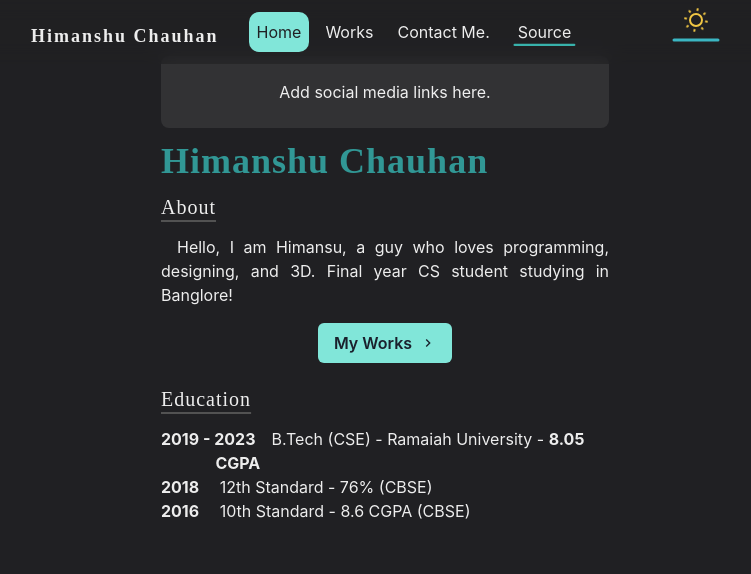
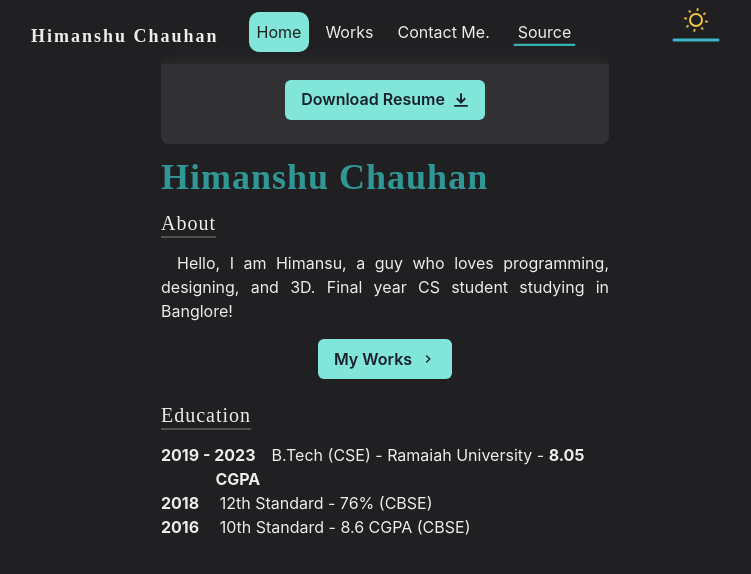
Before and after one commit to Himanshu-Singh-Chauhan/Portfolio-website, a Next.js app: page / in a window 1280 px wide. Shown: the top 574 px of the page, without its empty margins (255-1006 px from the left). Built offline with nearby package versions, Linux system fonts and the light colour scheme.

Commit message:
download resume

```diff
--- a/pages/index.js
+++ b/pages/index.js
@@ -1,17 +1,22 @@
 import NextLink from 'next/link'
+import Image from 'next/image'
 import {
   Container,
   Box,
   Heading,
   useColorModeValue,
   Link,
-  Button
+  Button,
+  HStack,
+  Center,
+  LinkBox
 } from '@chakra-ui/react'
-import { ChevronRightIcon } from '@chakra-ui/icons'
+import { ChevronRightIcon, DownloadIcon } from '@chakra-ui/icons'
 import Layout from '../components/layouts/article'
 import Section from '../components/section'
 import Paragraph from '../components/paragraph'
 import { BioSection, BioYear } from '../components/bio'
+import SocialButton from '../components/socialButton'
 
 const Page = () => {
   return (
@@ -24,7 +29,12 @@ const Page = () => {
           textColor={useColorModeValue('blackAlpha.900', 'whiteAlpha.900')}
           textAlign="center"
         >
-          Add social media links here.
+          {/* I don't know what to add here, but want to keep the box. */}
+          <NextLink href='https://drive.google.com/u/1/uc?id=17QgWd1tqJO_kXY2gq_2lED9xFw2VJgff&export=download'>
+            <Button rightIcon={<DownloadIcon />} colorScheme="teal">
+              Download Resume
+            </Button>
+          </NextLink>
         </Box>
 
         <Box display={{ md: 'flex' }}>
@@ -49,7 +59,8 @@ const Page = () => {
             {/* I'm a computer science student passionate about programming and design. pursuing my B.tech degree.
           <br/>
           <br/> */}
-            Hello, I am Himansu, a guy who loves programming, designing, and 3D. Final year CS student studying in Banglore!
+            Hello, I am Himansu, a guy who loves programming, designing, and 3D.
+            Final year CS student studying in Banglore!
           </Paragraph>
 
           <Box align="center" my={4}>
@@ -68,7 +79,6 @@ const Page = () => {
           <BioSection>
             <BioYear>2019 - 2023</BioYear>
             B.Tech (CSE) - Ramaiah University - <BioYear>8.05 CGPA</BioYear>
-
           </BioSection>
           <BioSection>
             <BioYear>2018</BioYear> 12th Standard - 76% (CBSE)
@@ -78,7 +88,6 @@ const Page = () => {
           </BioSection>
         </Section>
       </Container>
-
     </Layout>
   )
 }
```
